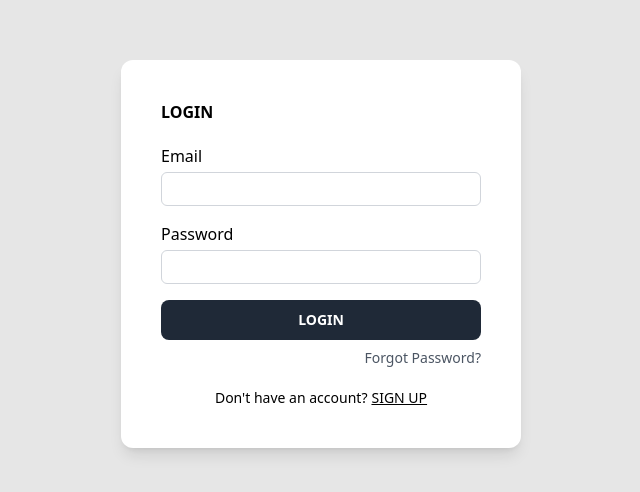
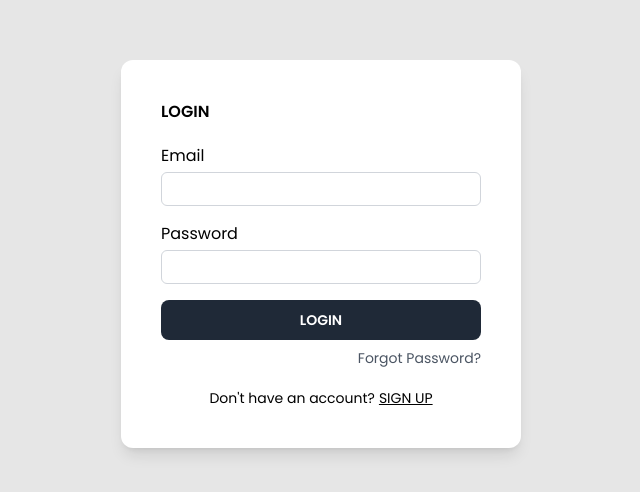
Before and after one commit to ahmed-adel-me/eCommerce-Platform, a React (Vite) app in the folder frontend/: page /login in a window 1280 px wide. Shown: the part 146-638 px from the top of the page, without its empty margins (319-959 px from the left). Built offline with nearby package versions, Linux system fonts and the light colour scheme; no server answers.

Commit message:
Changed font

```diff
--- a/frontend/index.html
+++ b/frontend/index.html
@@ -1,9 +1,16 @@
-<!doctype html>
+<!DOCTYPE html>
 <html lang="en">
   <head>
     <meta charset="UTF-8" />
     <link rel="icon" type="image/svg+xml" href="./src/assets/carts.png" />
     <meta name="viewport" content="width=device-width, initial-scale=1.0" />
+
+    <link rel="preconnect" href="https://fonts.googleapis.com" />
+    <link rel="preconnect" href="https://fonts.gstatic.com" crossorigin />
+    <link
+      href="https://fonts.googleapis.com/css2?family=Poppins:wght@400;500;600;700&display=swap"
+      rel="stylesheet"
+    />
     <title>E-commerce</title>
   </head>
   <body>
--- a/frontend/tailwind.config.js
+++ b/frontend/tailwind.config.js
@@ -2,7 +2,11 @@
 export default {
   content: ["./index.html", "./src/**/*.{js,ts,jsx,tsx}"],
   theme: {
-    extend: {},
+    extend: {
+      fontFamily: {
+        sans: ['Poppins', 'sans-serif'],
+      },
+    },
   },
   plugins: [],
 };
```
